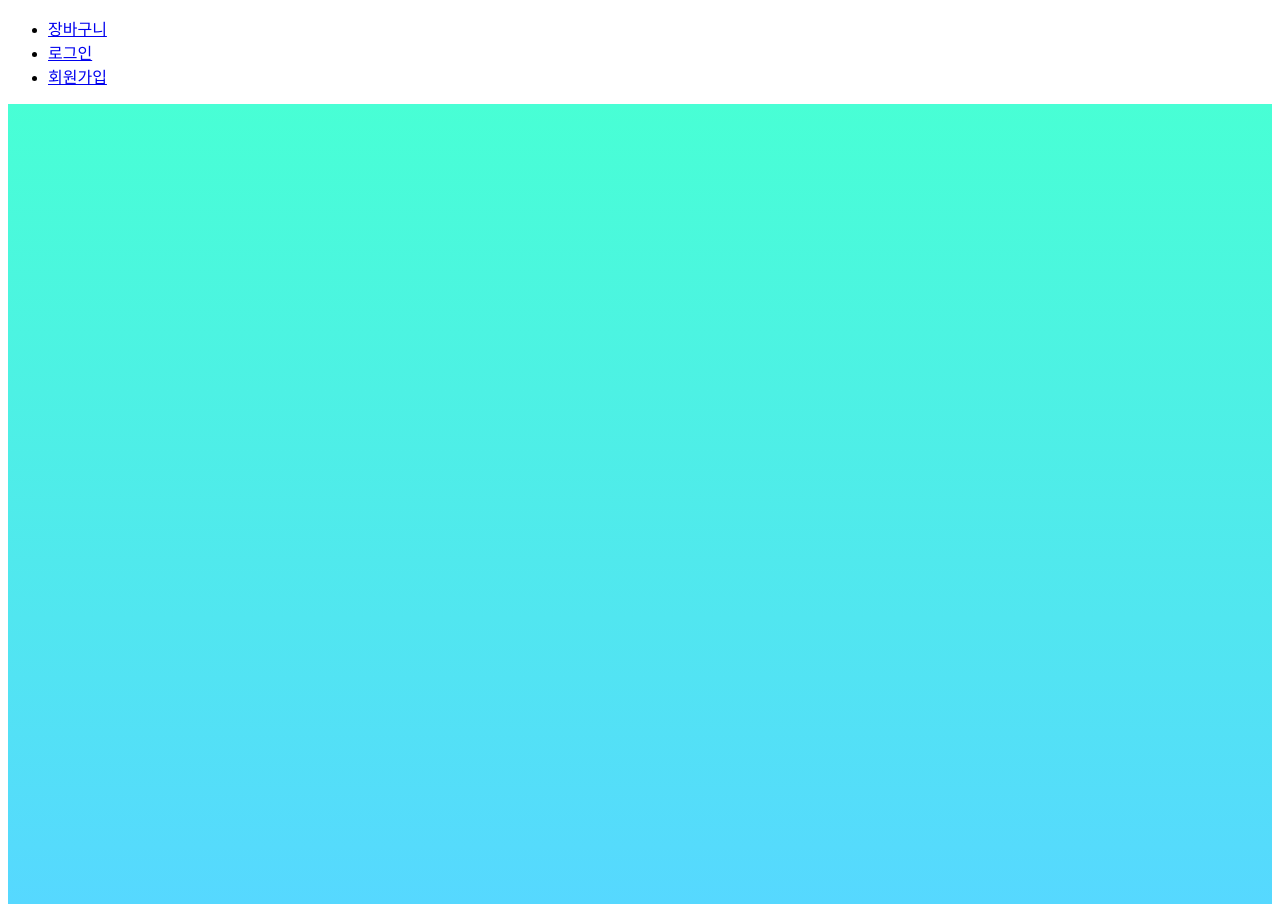
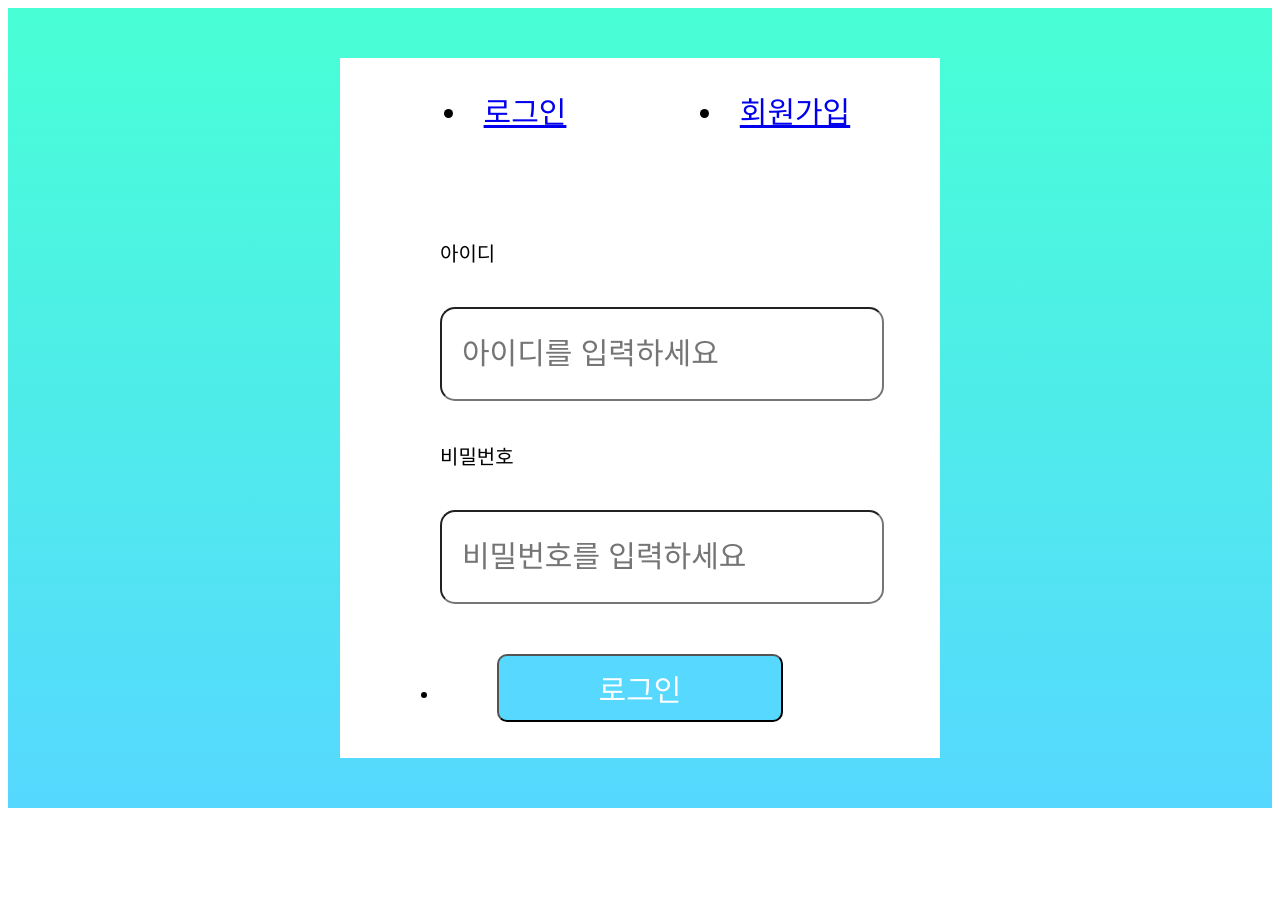
Before and after one commit to JOONHWANCHO/GenieProject, a Java web app: page /login in a window 1280 px wide. After the commit the page ends 808 px from the top, so only its background shows below. Run offline with Spring Boot 4, a stand-in JSP engine, Linux system fonts and the light colour scheme.

Commit message:
HSH-0902-modify

```diff
--- a/GenieProject/src/main/java/com/genie/myapp/controller/UserController.java
+++ b/GenieProject/src/main/java/com/genie/myapp/controller/UserController.java
@@ -23,4 +23,8 @@ public class UserController {
 	public String genie_04() {
 		return null;
 	}
+	@GetMapping("memberform")
+	public String memberform() {
+		return null;
+	}
 }
--- a/GenieProject/src/main/webapp/WEB-INF/views/login.jsp
+++ b/GenieProject/src/main/webapp/WEB-INF/views/login.jsp
@@ -7,7 +7,6 @@
 <title>Insert title here</title>
 <script src="https://cdnjs.cloudflare.com/ajax/libs/jquery/3.6.0/jquery.min.js"></script>
 <style>
-
 		.home{
 			position: relative;
 			width: 100%;
@@ -21,22 +20,102 @@
 			align-items: center;
 		}
 
+		.container{
+			padding:30px;
+			width:600px;
+			height:700px;
+			background-color:white;
+			margin:0 auto;
+			font-size:20px;
+			box-sizing: border-box;
+		}
+		.tab {
+			width:100%;
+			height:100px;
+			font-size:30px;
+		}
+		.tab>li:nth-child(2n+1){
+			width:50%;
+			text-align:center;
+			float:left
+		}
+		.tab>li:nth-child(2n+2){
+			width:50%;
+			text-align:center;
+			float:right;
+		}
+
+		#login{
+			padding:10px 100px 10px 100px;
+			display:block;
+			margin:50px auto;
+			font-size: 30px;
+			background: #56D8FF;
+			color: #fff;
+			border-radius: 10px;
+			transition: ease .40s;
+		}
+		.loginForm{
+			width:400px;
+			height:400px;
+			margin:30px auto;
+			padding:10px;
+			margin-top:0;
+		}
+		#idForm p,#passwordForm p {
+			padding:20px;
+			padding-left:0;
+		}
+
+		#userid, #userpwd{
+			width:100%;
+			height:50px;
+			border-radius:15px;
+			font-size:30px;
+			padding:20px;
+		}
+
+		#login:hover{
+			background: #56D8FF;
+			color: #48FFD5;
+			transform: scale(1.1);
+		}
 	</style>
     <script>
+    $("#log").submit(function(){
+    	if($("#userid").val()==""){
+    		alter("아이디를 입력하세요..");
+    		return false;
+    	}
+    	$("#log").submit(function(){
+        	if($("#userpwd").val()==""){
+        		alter("비밀번호를 입력하세요..");
+        		return false;
+        	}
+        	return true;
+    	});
+	});
 	</script>
 	</head>
-<nav>
-	<ul>
-		<li><a href="/user/cart">장바구니</a></li>
-		<li><a href="/user/login">로그인</a></li>
+	<section class="home">
+		<div class="container">
+			<div class="tab">
+				<li><a href="/login">로그인</a></li>
 				<li><a href="/user/memberform">회원가입</a></li>
+			</div>
+			<form method="get" action="/" id="log">
+				<ul class="loginForm">
+					<div id="idForm">
+						<p>아이디</p>
+						<input type="text" id="userid" name="userid" placeholder="아이디를 입력하세요">
+					</div>
+					<div id="passwordForm">
+						<p>비밀번호</p>
+						<input type="password" id="userpwd" name="userpwd" placeholder="비밀번호를 입력하세요">
+					</div>
+					 <li><input type = "submit" id="login" value = "로그인"/></li>
 				</ul>
-</nav>
-<section>
-	<div class="home">
-
+			</form>
 		</div>
-
 	</section>
-
 </html>
--- a/GenieProject/src/main/webapp/WEB-INF/views/user/genie_02.jsp
+++ b/GenieProject/src/main/webapp/WEB-INF/views/user/genie_02.jsp
@@ -1,5 +1,5 @@
 <%@ page language="java" contentType="text/html; charset=UTF-8" pageEncoding="UTF-8"%>
-
+<%@ taglib uri="http://java.sun.com/jsp/jstl/core" prefix="c" %>
 <style>
 .home{
 	position: relative;
@@ -16,7 +16,7 @@
 .genie_02 p{
 	padding:60px;
 	color:#fff;
-	font-size: 3em;
+	font-size: 50px;
 	text-align: center;
 }
 
```
Also changed, not shown: GenieProject/src/main/webapp/WEB-INF/views/user/genie_01.jsp (+7 -4 lines), GenieProject/src/main/webapp/WEB-INF/views/user/genie_03.jsp (+39 -10 lines), GenieProject/src/main/webapp/WEB-INF/views/user/genie_04.jsp (+46 -5 lines), GenieProject/src/main/webapp/WEB-INF/views/user/memberform.jsp (added, +153 -0 lines), GenieProject/src/main/webapp/WEB-INF/views/user/userDashborad.jsp (added, +18 -0 lines). Lines whose indentation alone changed are shown as unchanged.
